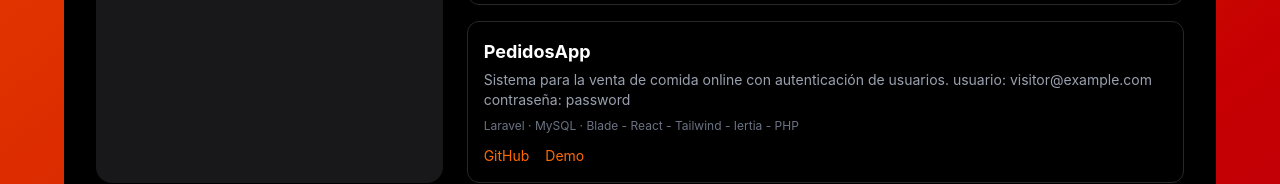
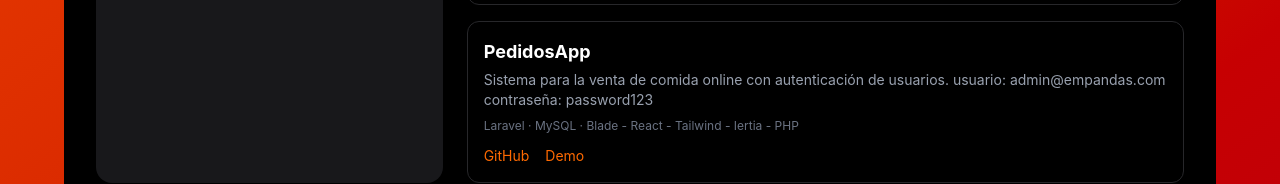
Before and after one commit to GomezBrianJoelAgustin/portafolioReact, a React app: page / in a window 1280 px wide. Shown: the part 751-935 px from the top of the page. Built offline with nearby package versions, Linux system fonts and the light colour scheme; the HTML template or start-up script is replaced by a standard one.

Commit message:
fix: project desc

```diff
--- a/src/App.tsx
+++ b/src/App.tsx
@@ -18,7 +18,7 @@
   },
   {
     title: "PedidosApp",
-    desc: "Sistema para la venta de comida online con autenticación de usuarios. usuario: visitor@example.com contraseña: password",
+    desc: "Sistema para la venta de comida online con autenticación de usuarios. usuario: admin@empandas.com contraseña: password123",
     github: "https://github.com/GomezBrianJoelAgustin/pedidosapp",
     demo: "https://pedidosapp-gno1.onrender.com/",
     tech: "Laravel · MySQL · Blade - React - Tailwind - Iertia - PHP",
```
